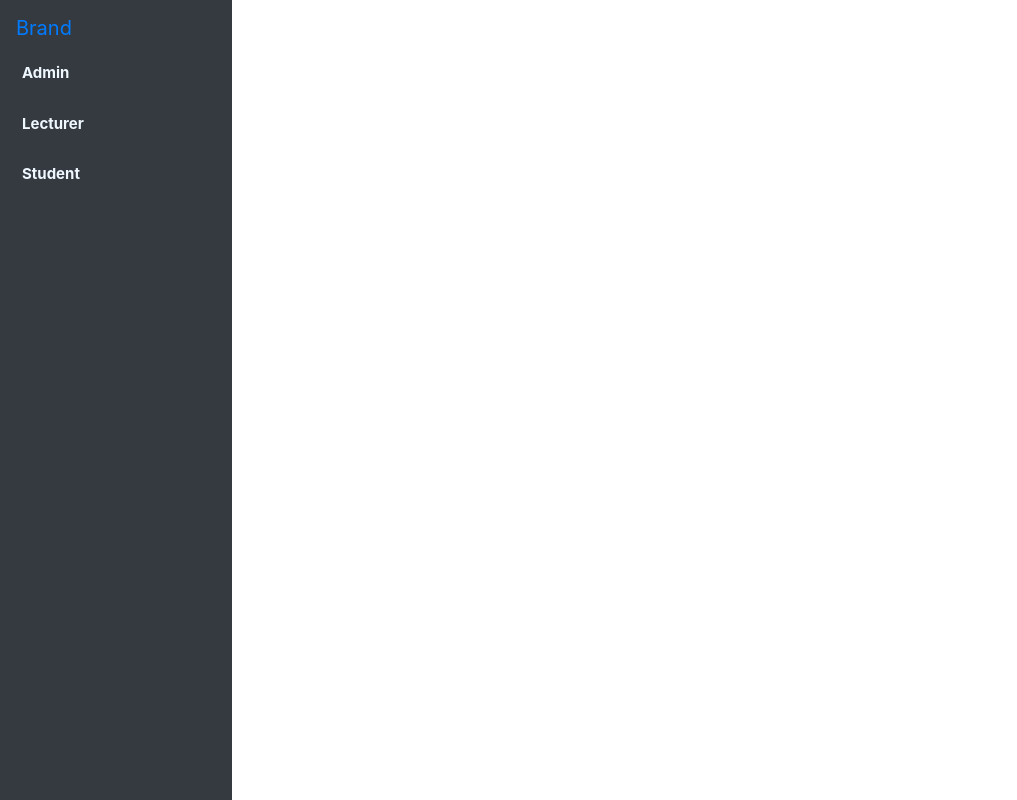
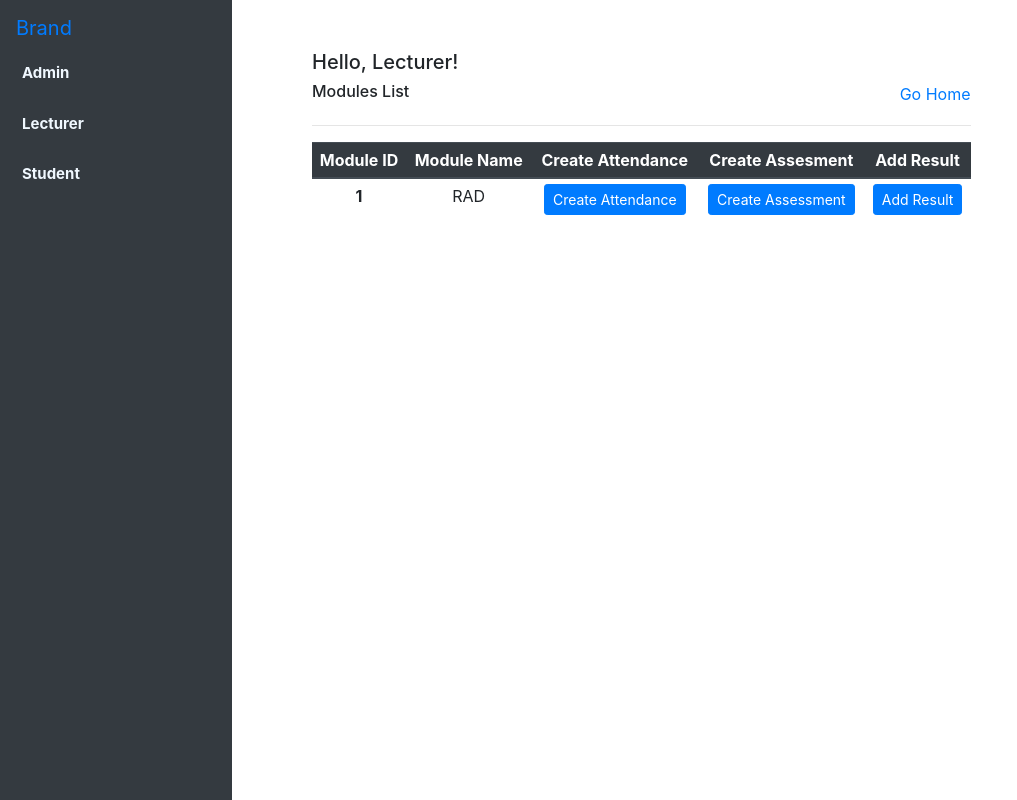
Before and after one commit to Bleizingard/RAD302_Project_2019, a React (Create React App) app in the folder frontend/: page /lecturer in a window 1280 px wide. Shown: the whole page, without its empty margins (0-1017 px from the left). Built offline with nearby package versions, Linux system fonts and the light colour scheme.

Commit message:
Lecturer framework created
components

```diff
--- a/frontend/src/App.js
+++ b/frontend/src/App.js
@@ -6,15 +6,23 @@ import Admin from "./Components/Admin/Admin.js";
 import CreateModule from "./Components/Admin/createModule";
 import EditLecturer from "./Components/Admin/editLecturer";
 import Student from "./Components/Student/Student";
+import Lecturer from "./Components/Lecturer/Lecturer";
+import { CreateAttendance } from "./Components/Lecturer/CreateAttendance";
+import { AddResult } from "./Components/Lecturer/AddResult";
+import Home from "./Components/Home/Home";
 
 class App extends Component {
   render() {
     return (
       <Layout>
+        <Route exact path="/" component={Home} />
         <Route path="/admin" component={Admin} />
         <Route path="/createModule" component={CreateModule} />
         <Route path="/editLecturer" component={EditLecturer} />
         <Route path="/student" component={Student} />
+        <Route path="/lecturer" component={Lecturer} />
+        <Route path="/createAttendance" component={CreateAttendance} />
+        <Route path="/addResult" component={AddResult} />
       </Layout>
     );
   }
--- /dev/null
+++ b/frontend/src/Components/Home/Home.js
@@ -0,0 +1,15 @@
+import React, { Component } from "react";
+
+export class Home extends Component {
+  displayName = Home.name;
+
+  render() {
+    return (
+      <div>
+        <h3>You are on the home page</h3>
+      </div>
+    );
+  }
+}
+
+export default Home;
--- /dev/null
+++ b/frontend/src/Components/Lecturer/AddResult.js
@@ -0,0 +1,61 @@
+import React, { Component } from "react";
+import { Link } from "react-router-dom";
+
+export class AddResult extends Component {
+  constructor(props) {
+    super(props);
+    this.state = {
+      studentNumber: "",
+      result: ""
+    };
+
+    this.handleChange = this.handleChange.bind(this);
+    this.handleSubmit = this.handleSubmit.bind(this);
+  }
+
+  handleChange(event) {
+    this.setState({ result: event.target.value });
+  }
+
+  handleSubmit(event) {
+    alert(
+      "A result was submitted: " +
+        this.state.result +
+        " For " +
+        this.state.studentNumber
+    );
+    event.preventDefault();
+  }
+
+  render() {
+    return (
+      <div>
+        <table className="table table-hover">
+          <thead className="thead-dark">
+            <tr>
+              <th scope="col">Student Number</th>
+              <th scope="col">Input Result</th>
+              <th scope="col">Apply</th>
+            </tr>
+          </thead>
+          <tbody>
+            <tr>
+              <th scope="row">1</th>
+              <td>studentnumber</td>
+              <td>
+                <input
+                  type="number"
+                  placeholder="Enter result for student"
+                  onChange={this.handleChange}
+                />
+              </td>
+              <td>
+                <input type="button" onClick={this.handleSubmit} />
+              </td>
+            </tr>
+          </tbody>
+        </table>
+      </div>
+    );
+  }
+}
--- /dev/null
+++ b/frontend/src/Components/Lecturer/CreateAttendance.js
@@ -0,0 +1,40 @@
+import React, { Component } from "react";
+
+export class CreateAttendance extends Component {
+  displayName = CreateAttendance.name;
+
+  constructor(props) {
+    super(props);
+    this.state = {
+      startTime: "",
+      endTime: ""
+    };
+
+    this.handleChange = this.handleChange.bind(this);
+    this.handleSubmit = this.handleSubmit.bind(this);
+  }
+
+  handleChange(event) {
+    this.setState({ endTime: event.target.value });
+    this.setState({ startTime: Date.now().toString() });
+  }
+
+  handleSubmit(event) {
+    alert(
+      "An attendance was submitted: " +
+        this.state.startTime +
+        " " +
+        this.state.endTime
+    );
+    event.preventDefault();
+  }
+  render() {
+    return (
+      <div>
+        <h3>Choose end time for attendance</h3>
+      </div>
+    );
+  }
+}
+
+export default CreateAttendance;
--- /dev/null
+++ b/frontend/src/Components/Lecturer/Lecturer.js
@@ -0,0 +1,64 @@
+import React, { Component } from "react";
+import { Link } from "react-router-dom";
+
+export class Lecturer extends Component {
+  displayName = Lecturer.name;
+
+  render() {
+    return (
+      <div>
+        <h5>Hello, Lecturer!</h5>
+        <div className="row">
+          <div className="col-sm-8">
+            <div className="d-flex justify-content-start">
+              <h6>Modules List</h6>
+            </div>
+          </div>
+          <div className="col-sm-4">
+            <div className="d-flex justify-content-end">
+              <Link to="/">Go Home</Link>
+            </div>
+          </div>
+        </div>
+
+        <hr />
+
+        <table className="table table-hover table-sm table-stripped">
+          <thead className="thead-dark">
+            <tr className="text-center">
+              <th scope="col">Module ID</th>
+              <th scope="col-3">Module Name</th>
+              <th scope="col-3">Create Attendance</th>
+              <th scope="col-3">Create Assesment</th>
+              <th scope="col-3">Add Result</th>
+            </tr>
+          </thead>
+          <tbody>
+            <tr className="text-center">
+              <th scope="row">1</th>
+              <td>RAD</td>
+              <td>
+                <Link to="/createAttendance" className="btn btn-primary btn-sm">
+                  Create Attendance
+                </Link>
+              </td>
+
+              <td>
+                <Link to="/createAssessment" className="btn btn-primary btn-sm">
+                  Create Assessment
+                </Link>
+              </td>
+              <td>
+                <Link to="/addResult" className="btn btn-primary btn-sm">
+                  Add Result
+                </Link>
+              </td>
+            </tr>
+          </tbody>
+        </table>
+      </div>
+    );
+  }
+}
+
+export default Lecturer;
```
